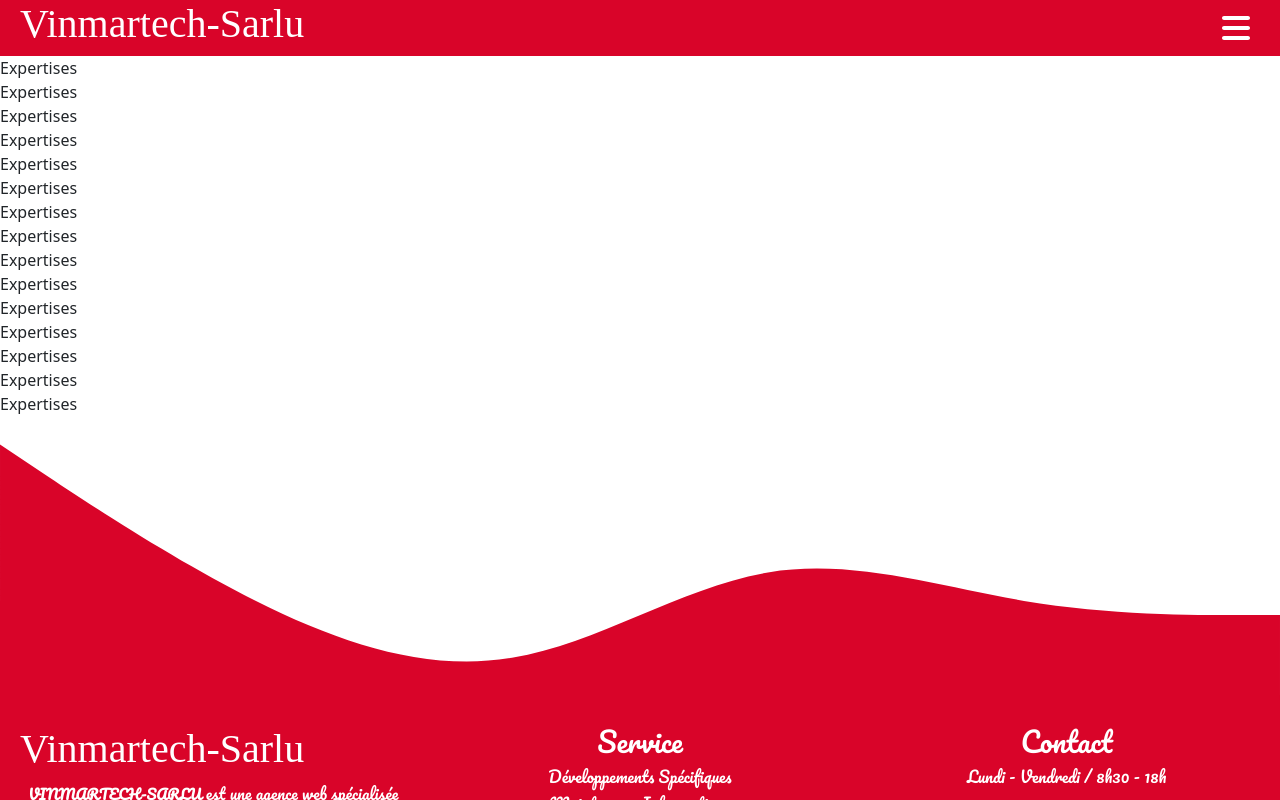
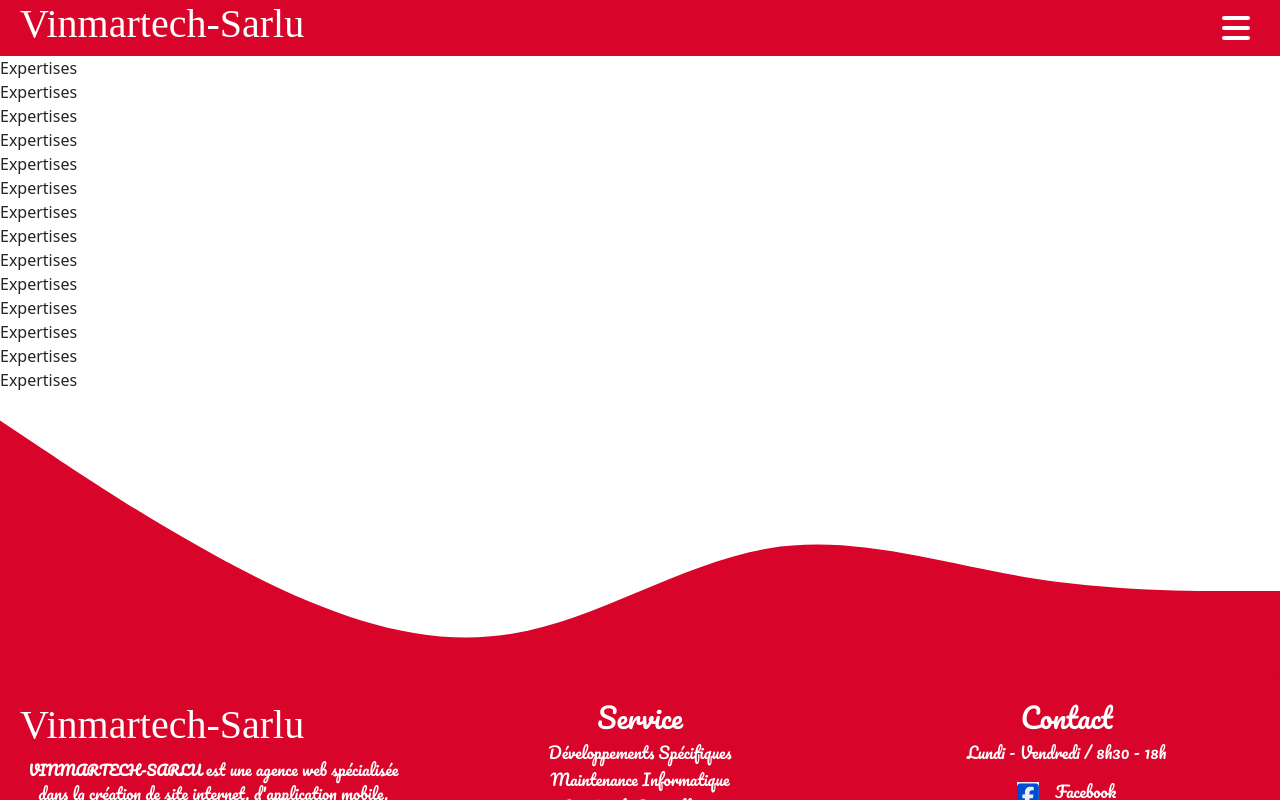
Before and after one commit to Alphonse-K/vinmartech, a React (Create React App) app: page /expertises in a window 1280 px wide. Shown: the top 800 px of the page. Built offline with nearby package versions, Linux system fonts and the light colour scheme; a web font is replaced by a local one.

Commit message:
Starting the Expertises.js component

```diff
--- a/src/components/Expertises.js
+++ b/src/components/Expertises.js
@@ -22,7 +22,6 @@ export default function Expertises() {
         <div>Expertises</div>
         <div>Expertises</div>
         <div>Expertises</div>
-        <div>Expertises</div>
         <BackToTop />
         <Footer/>
     </div>
```
